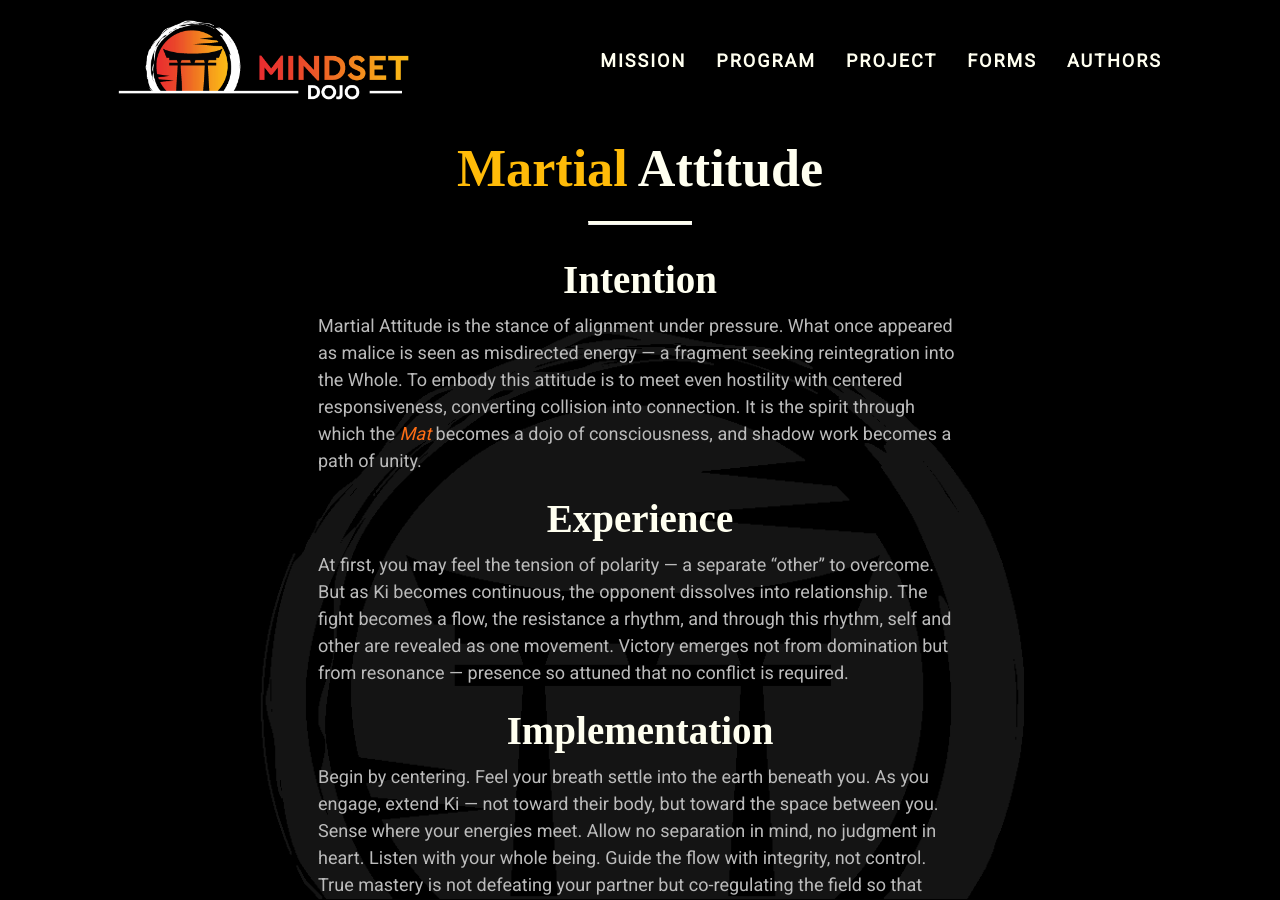
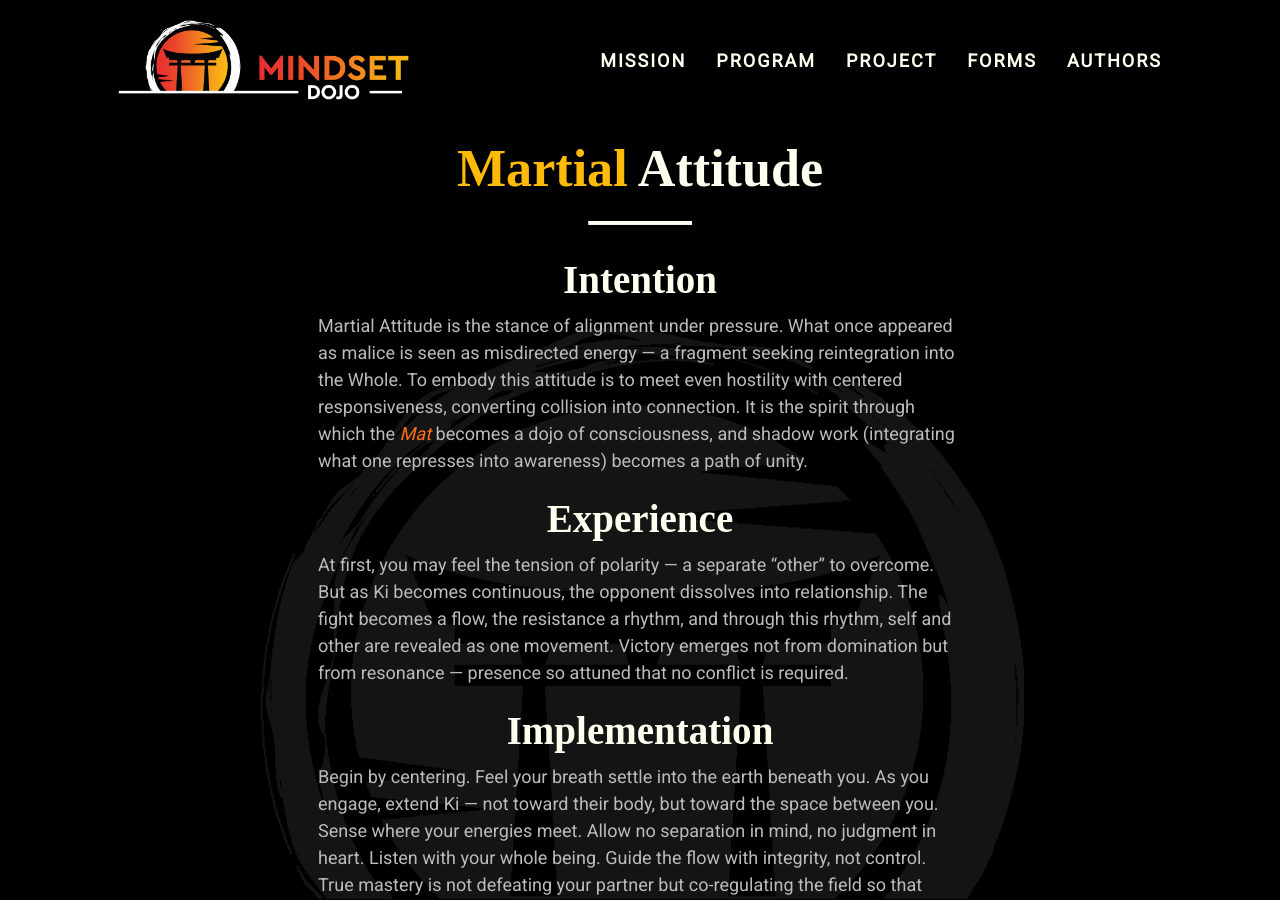
Before and after one commit to mindset-dojo/mindset-dojo.github.io, a Jekyll site: the page built from _forms/martial-attitude.md, in a window 1280 px wide and 900 px high. Built offline with Jekyll 4.4.1, drawn with Linux system fonts in a browser that asks for light colours; some web fonts are replaced.

Commit message:
feat(martial-attitude): explain shadow work.

```diff
--- a/_forms/martial-attitude.md
+++ b/_forms/martial-attitude.md
@@ -13,7 +13,7 @@ excerpt: "Martial Attitude is not opposition but attunement — the clarity to m
 
 ## Intention
 
-Martial Attitude is the stance of alignment under pressure. What once appeared as malice is seen as misdirected energy — a fragment seeking reintegration into the Whole. To embody this attitude is to meet even hostility with centered responsiveness, converting collision into connection. It is the spirit through which the [Mat](../mat/) becomes a dojo of consciousness, and shadow work becomes a path of unity.
+Martial Attitude is the stance of alignment under pressure. What once appeared as malice is seen as misdirected energy — a fragment seeking reintegration into the Whole. To embody this attitude is to meet even hostility with centered responsiveness, converting collision into connection. It is the spirit through which the [Mat](../mat/) becomes a dojo of consciousness, and shadow work (integrating what one represses into awareness) becomes a path of unity.
 
 ## Experience
 
```
